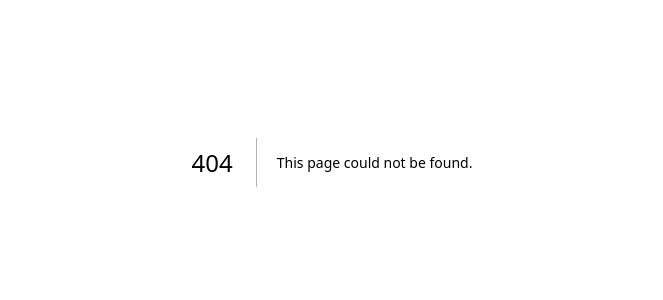
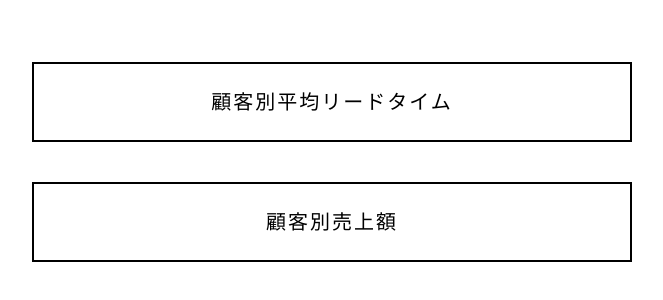
Before and after one commit to wasabi49/ocs-systemDevelopmentExercises, a Next.js app in the folder mbs/: page /Home/StatisticalInfo in a window 1280 px wide. Before the commit this address had no page. Shown: the part 238-538 px from the top of the page, without its empty margins (308-971 px from the left). Built offline with nearby package versions, Linux system fonts and the light colour scheme.

Commit message:
名前の変更

```diff
--- a/mbs/app/Home/Statisticalinfo/page.tsx
+++ b/mbs/app/Home/StatisticalInfo/page.tsx
@@ -2,19 +2,19 @@
 
 import React from 'react';
 
-const Statisticalinfo = () => {
-  const CustomerAveragetime = () => {
+const StatisticalInfo = () => {
+  const LeadTime = () => {
     // 関数の内容
   };
 
-  const CustomerSales = () => {
+  const Sales = () => {
     // 関数の内容
   };
 
   return (
     <div className="flex flex-col items-center justify-center min-h-screen gap-10 bg-white">
       <button
-        onClick={CustomerAveragetime}
+        onClick={LeadTime}
         className="
           w-full max-w-[90%] sm:max-w-[400px] md:max-w-[600px]
           border-2 border-black px-6 py-6 text-center tracking-widest
@@ -26,7 +26,7 @@ const Statisticalinfo = () => {
       </button>
 
       <button
-        onClick={CustomerSales}
+        onClick={Sales}
         className="
           w-full max-w-[90%] sm:max-w-[400px] md:max-w-[600px]
           border-2 border-black px-6 py-6 text-center tracking-widest
@@ -39,4 +39,4 @@ const Statisticalinfo = () => {
   );
 };
 
-export default Statisticalinfo;
+export default StatisticalInfo;
```
Also changed, not shown: mbs/app/Home/StatisticalInfo/LeadTime/page.tsx (renamed from mbs/app/Home/Statisticalinfo/CustomerAverageLeadtime/page.tsx), mbs/app/Home/StatisticalInfo/Sales/page.tsx (added).
